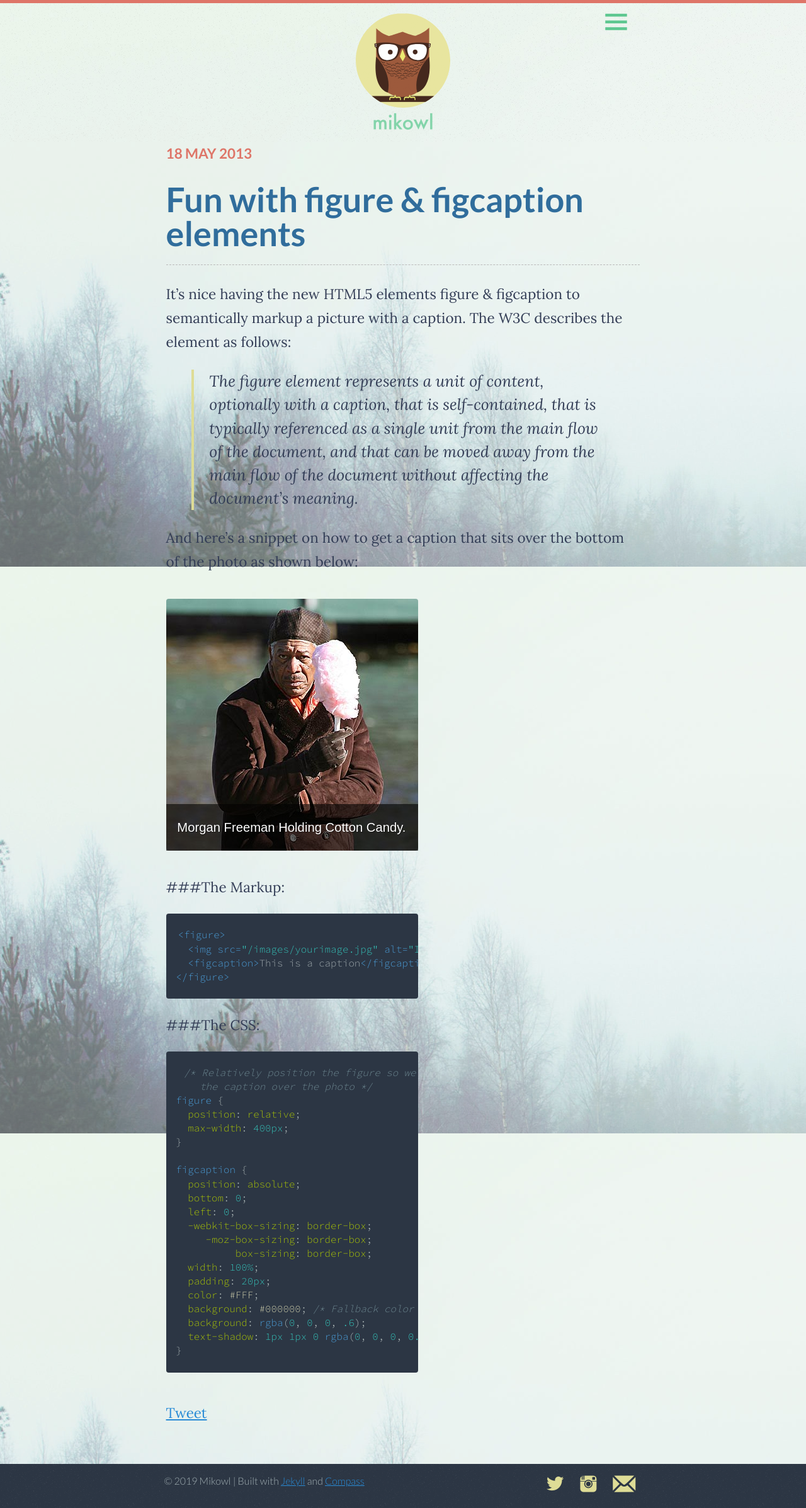
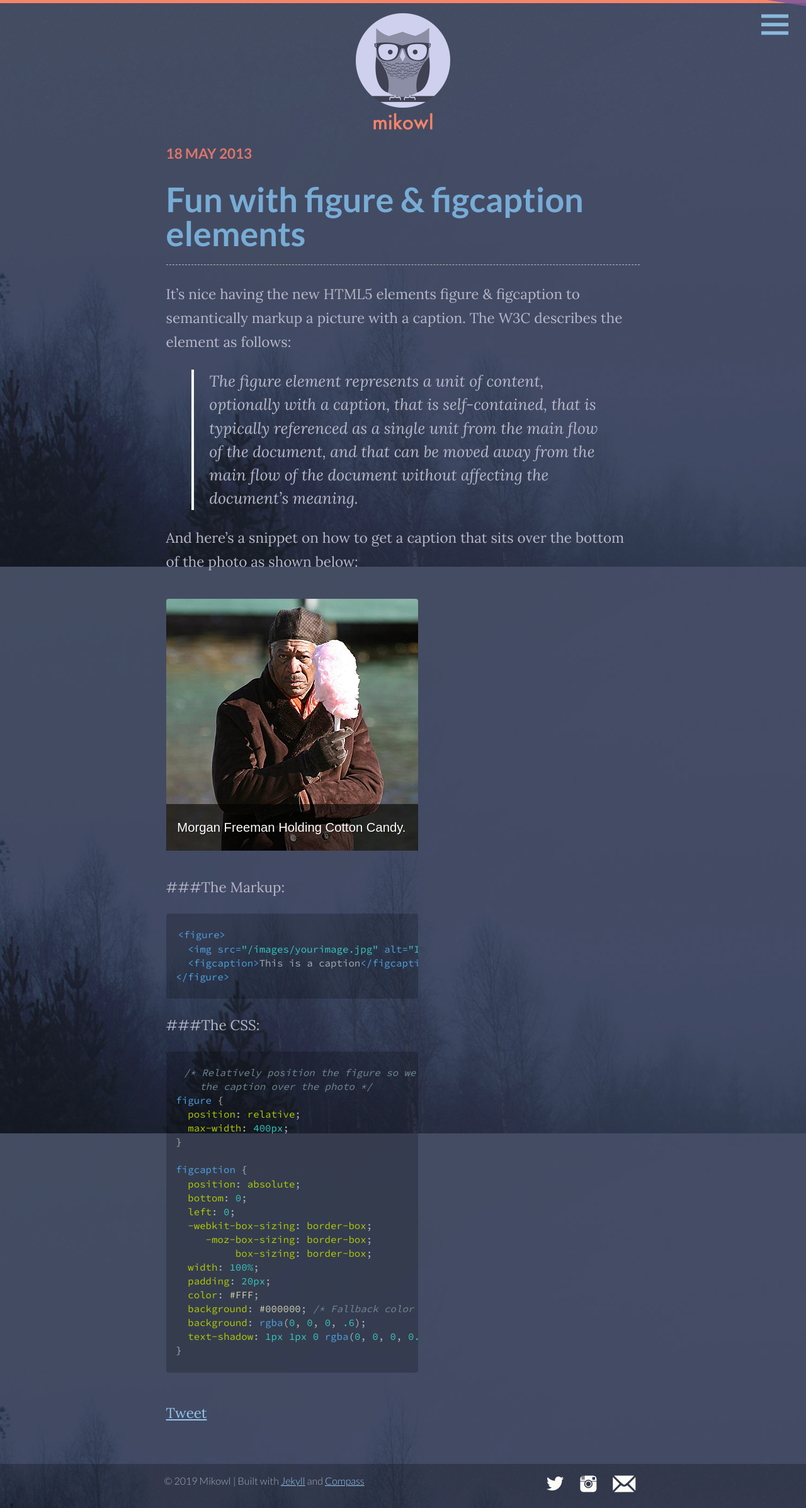
Before and after one commit to mikowl/jekyllv3-mikowl, a Jekyll site: the page built from _posts/2013-05-18-fun-with-figure-figcaption-elements.md, in a window 1280 px wide. Shown: the whole page at 63% size. Built offline with Jekyll 4.4.1, drawn with Linux system fonts in a browser that asks for light colours; comment, search, counter and statistics services are not loaded.

Commit message:
Slight redesign into the dark side

```diff
--- a/_includes/header.html
+++ b/_includes/header.html
@@ -1,15 +1,13 @@
       <header class="page-header">
         <div class="hdr-fixed">
-          <div class="container">
           <div class="brand"><a href="/"><span class="logo"></span><h1 data-icon="&#xe00d;"><span class="visuallyhidden">Michael Elias - Web Design & Development</span></h1></a></div>
           <a href="#menu" class="navicon" data-icon="&#xe00c;"><span class="visuallyhidden">Menu</a></a>
           <nav id="menu" role="navigation">
             <ul>
-                <li><a href="/archives" class="archives" data-icon="&#xe001;"><span class="visuallyhidden">Archives</span></a></li>
-                <li><a href="mailto:michael(at)mikowl(dot)com" class="contact" data-icon="&#xe010;"><span class="visuallyhidden">Contact</span></a></li>
-                <li><a href="http://twitter.com/mikowl" class="twitter" data-icon="&#xe005;"><span class="visuallyhidden">Twitter</span></a></li>
+              <li><a href="/archives" class="archives" data-icon="&#xe001;"><span>Archives</span></a></li>
+              <li><a href="mailto:michael(at)mikowl(dot)com" class="contact" data-icon="&#xe010;"><span>Contact</span></a></li>
+              <li><a href="http://twitter.com/mikowl" class="twitter" data-icon="&#xe005;"><span>Twitter</span></a></li>
             </ul>
           </nav>
         </div>
-        </div>
       </header>
--- a/_layouts/default.html
+++ b/_layouts/default.html
@@ -7,7 +7,7 @@
         <meta name="description" content="Front end web design and development blog">
         <meta name="viewport" content="width=device-width, initial-scale=1">
         <link rel="alternate" type="application/atom+xml" href="atom.xml">
-        <link href='//fonts.googleapis.com/css?family=Source+Code+Pro:300|Lora:400,400i,700|Lato:300,400,700' rel='stylesheet'
+        <link href='//fonts.googleapis.com/css?family=Source+Code+Pro:400|Lora:400,400i,700|Lato:300,400,700' rel='stylesheet'
   type='text/css'>
         <link href="/css/main.css" media="screen, projection" rel="stylesheet" type="text/css">
         <link rel="shortcut icon" href="/icon.png">
@@ -34,7 +34,6 @@
         </section>
 
         {% include footer.html %}
-        <script src="/js/plugins.js"></script>
         <script src="/js/mikowl.js"></script>
         <script>
         (function(i,s,o,g,r,a,m){i['GoogleAnalyticsObject']=r;i[r]=i[r]||function(){
--- a/_sass/_header.scss
+++ b/_sass/_header.scss
@@ -4,46 +4,43 @@
 
 .page-header {
   background: url(../images/noise.png) repeat;
-  width:100%;
-  height:220px;
-  border-top:5px solid $tertiarycolor;
+  width: 100%;
+  height: 220px;
+  border-top: 5px solid $tertiarycolor;
   transition: background min-height height z-index 300ms ease-in-out;
 }
 
-a.brand {color:transparent;}
+a.brand {color: transparent;}
 
 .brand {
-  display:block;
+  display: block;
   padding: 1em 0 0.3em 0;
   a {
     text-decoration: none;
-    display:block;
-    width:150px;
-    height:150px;
+    display: block;
+    width: 150px;
+    height: 150px;
     margin: 0 auto;
   }
   h1 {
-    font-size:1.6em;
-    color: $secondarycolor;
-    border-bottom:none;
-    padding:0;
-    margin:0.4em 0 0 0;
+    font-size: 1.6em;
+    color: $tertiarycolor;
+    border-bottom: none;
+    padding: 0;
+    margin: 0.4em 0 0 0;
     line-height: 1em;
-    height:40px;
+    height: 40px;
     text-align: center;
   }
 
   .logo {
-    background:transparent url(../images/mikowl.png) no-repeat;
-    background-image:-webkit-linear-gradient(transparent,transparent),url(../images/mikowl.svg);
-    background-image:-moz-linear-gradient(transparent,transparent),url(../images/mikowl.svg);
-    background-image:linear-gradient(transparent,transparent),url(../images/mikowl.svg);
+    background: transparent url(../images/mikowl-dark.png) no-repeat;
     background-size:100% auto;
     padding: 0;
-    position:relative;
-    display:block;
-    width:150px;
-    height:150px;
+    position: relative;
+    display: block;
+    width: 150px;
+    height: 150px;
     opacity: 0.95;
     transition: all 0.3s ease-in-out;
       &:hover {
@@ -58,80 +55,74 @@ a.brand {color:transparent;}
 
 a.navicon {
   position:absolute;
-  right:17px;
-  top:10px;
+  right: 20px;
+  top: 15px;
   display: block;
   text-decoration: none;
   line-height: 0.5em;
   padding: 8px;
-  font-size: 1.6em;
-  color: darken($secondarycolor, 10%);
+  font-size: 2em;
+  color: lighten($primarycolor, 15%);
+  z-index: 999;
 }
 
 #menu {
-  position:absolute;
-  width:51px;
-  top:52px;
-  right:17px;
-  transition: all 0.3s ease-in-out;
+  position: absolute;
+  top: -56px;
+  left: -1%;
+  overflow: hidden;
+  max-height: 0;
+  background: rgba(125, 88, 156, 0.85);
+  width: 102%;
+  padding: 127px 0 98px 0;
+  transform: rotate(9deg) translateY(-115%);
+  transition: all 0.4s ease-in-out;
+  z-index: 900;
+  &.active {
+    transform: rotate(-3deg) translateY(0);
+  }
   ul {
     margin: 0;
     padding: 8px;
+    text-align: center;
+    transform: rotate(3deg);
   }
   li {
+    display: inline;
+    color: #FFF;
     text-align: center;
-    display: block;
     list-style-type: none;
-    font-size:1.5em;
-    color: #FFF;
+    font-size: 2em;
+    margin: 0 17px;
+    text-transform: uppercase;
+    font-weight: 300;
     &:last-child {
       margin-bottom:0;
     }
     a {
+      position: relative;
       transition: all 300ms ease-in-out;
-      color: lighten($primarycolor, 10%);
+      color: #a2d7ff;
       text-decoration: none;
       &:hover{
         color:lighten($primarycolor, 20%);
       }
+      &:before {
+        position: absolute;
+        color: #f0f1ae;
+        font-size: 1.2em;
+        left: 38%;
+        bottom: 39px;
+      }
     }
   }
-  .archives {
-    font-size:1.4em;
-  }
-  .twitter {
+  .archives:before {
     font-size: 1.2em;
   }
-  .contact {
-    font-size:0.9em;
+  .twitter:before {
+    font-size: 1em;
+  }
+  .contact:before {
+    font-size: 0.8em;
   }
 }
-
-.js #menu {
-  overflow: hidden;
-  max-height: 0;
-}
-
-#menu.active {
-  max-height: 20em;
-}
-
-@media (min-width: 50em) {
-  #menu, a.navicon {
-    right:44px;
-  }
-  .hdr-fixed.active {
-    position:fixed;
-    top:0;
-    height:60px;
-    width:100%;
-    z-index: 9999;
-      .brand .logo {
-        width:80px;
-        height:80px;
-        padding:0;
-        opacity: 1;
-      }
-  .brand h1 {display:none;}
-  }
-}
--- a/_sass/_main.scss
+++ b/_sass/_main.scss
@@ -16,12 +16,12 @@ $grid-padding   : $gutter-width;
 
 $show-grid-backgrounds  : false;
 
-$maintext : #333d56;
-$primarycolor : #245275; //blue
-$secondarycolor : #83D4AA; //seafoamy
-$tertiarycolor : #DE7568; //muted red
-$quaternarycolor : #DEDC96; //lelllow
-$andthenapurple: #7b4f7a; // a purple
+$maintext : lighten(#333d56, 25%);
+$primarycolor : lighten(#245275, 25%); //blue
+$secondarycolor : lighten(#83D4AA, 25%); //seafoamy
+$tertiarycolor : #f78469; //muted red
+$quaternarycolor : lighten(#DEDC96, 25%); //lelllow
+$andthenapurple: #ba9bd3; // a purple
 
 /*****************************************************************************/
 /* Common
@@ -29,7 +29,7 @@ $andthenapurple: #7b4f7a; // a purple
 
 @media (min-width: 30em) {
   html {
-    background: url(../images/treebg.jpg) no-repeat center center fixed;
+    background: url(../images/treebgdark.jpg) no-repeat center center fixed;
     background-size: cover;
   }
 }
@@ -40,12 +40,16 @@ body {
   font-size: 1em;
   line-height: 1.4;
   color: $maintext;
-  background-color: rgba(255, 255, 255, 0.2);
+  //background-color: rgba(255, 255, 255, 0.2);
+  //background-color: #252836;
   text-rendering: optimizeLegibility;
   transition: all 1s ease-in-out;
-
+  color: #b7b8c8;z
   &.lighten {
     background-color: rgba(255, 255, 255, 0.8);
+  }
+  &.darken {
+    background-color: rgba(37, 40, 54, 0.5);
   }
 }
 
@@ -107,7 +111,7 @@ h2 {
   margin: 1em 0 0.5em 0;
   font-weight: 700;
   line-height: 1.2;
-  color: #7b4f7a;
+  color: $andthenapurple;
   a {
     color:lighten($primarycolor, 15);
     text-decoration: none;
@@ -128,7 +132,7 @@ h3 {
   font-size:1.6em;
   color:darken($tertiarycolor, 5);
   font-weight: 700;
-  margin:0.75em 0;
+  margin: 1.25em 0 0.75em 0;
   border-radius: 3px;
 
   a {
@@ -267,7 +271,7 @@ ul.posts span {
 
 pre, code {
   font-family: 'Source Code Pro', sans-serif;
-  font-weight: 300;
+  font-weight: 400;
 }
 
 pre {
@@ -279,8 +283,6 @@ pre {
 
 code {
   padding: 0 .2em;
-  -webkit-font-smoothing: subpixel-antialiased;
-  -moz-osx-font-smoothing: auto;
 }
 
 p code, li code {
@@ -288,12 +290,11 @@ p code, li code {
   font-weight: 400;
   display: inline-block;
   white-space: no-wrap;
-  background: #fff;
+  background: rgba(255,255,255,0.7);
   font-size: .75em;
   line-height: 1.5em;
-  border: 1px solid lighten($primarycolor, 55);
   border-radius: 3px;
-  padding: 0 .3em;
+  padding: 2px 6px;
   margin: 0 2px;
 }
 pre code {
@@ -363,7 +364,7 @@ pre.terminal code {
 /*****************************************************************************/
 
 footer {
-  background: #2C3644 url(../images/noise.png) repeat;;
+  background: rgba(0, 0, 0, 0.25) url(../images/noise.png) repeat;
   font-weight:300;
   color: #A0AEB2;
   padding-bottom:1em;
--- a/_sass/_syntax.scss
+++ b/_sass/_syntax.scss
@@ -2,7 +2,8 @@
 $amount: 10;
 
 .highlight {
-  background-color: #2C3644;
+  background-color: rgba(0,0,0,0.2);
+  box-sizing: border-box;
   color: #A4AEB2;
   margin: 0;
 }
--- a/js/mikowl.js
+++ b/js/mikowl.js
@@ -8,9 +8,9 @@ window.addEventListener('scroll', function () {
     scrollopacity = window.pageYOffset / 2,
     body = document.body;
   if (scrolledFromtop > fromTopPx) {
-    body.classList.add('lighten');
+    body.classList.add('darken');
   } else {
-    body.classList.remove('lighten');
+    body.classList.remove('darken');
   }
 });
 
@@ -30,9 +30,9 @@ mlink.addEventListener("click", function (e) {
 
 // Try to chill out email spam https://gist.github.com/mathiasbynens/286824
 
-const mail = [...document.querySelectorAll('a[href^="mailto:"]')];
+const mails = [...document.querySelectorAll('a[href^="mailto:"]')];
 
-for (var email in mail) {
-  var heaintgonemailyou = mail[email].getAttribute("href").replace('(at)', '@').replace(/\(dot\)/g, '.');
-  mail[email].setAttribute("href", heaintgonemailyou);
+for (var email in mails) {
+  var heaintgonemailyou = mails[email].getAttribute("href").replace('(at)', '@').replace(/\(dot\)/g, '.');
+  mails[email].setAttribute("href", heaintgonemailyou);
 }
```
Also changed, not shown: _posts/2019-03-13-i-really-dig-oh-my-zsh.md (+1 -2 lines), images/mikowl-dark.png (added), images/treebgdark.jpg (added). Lines whose indentation alone changed are shown as unchanged.
